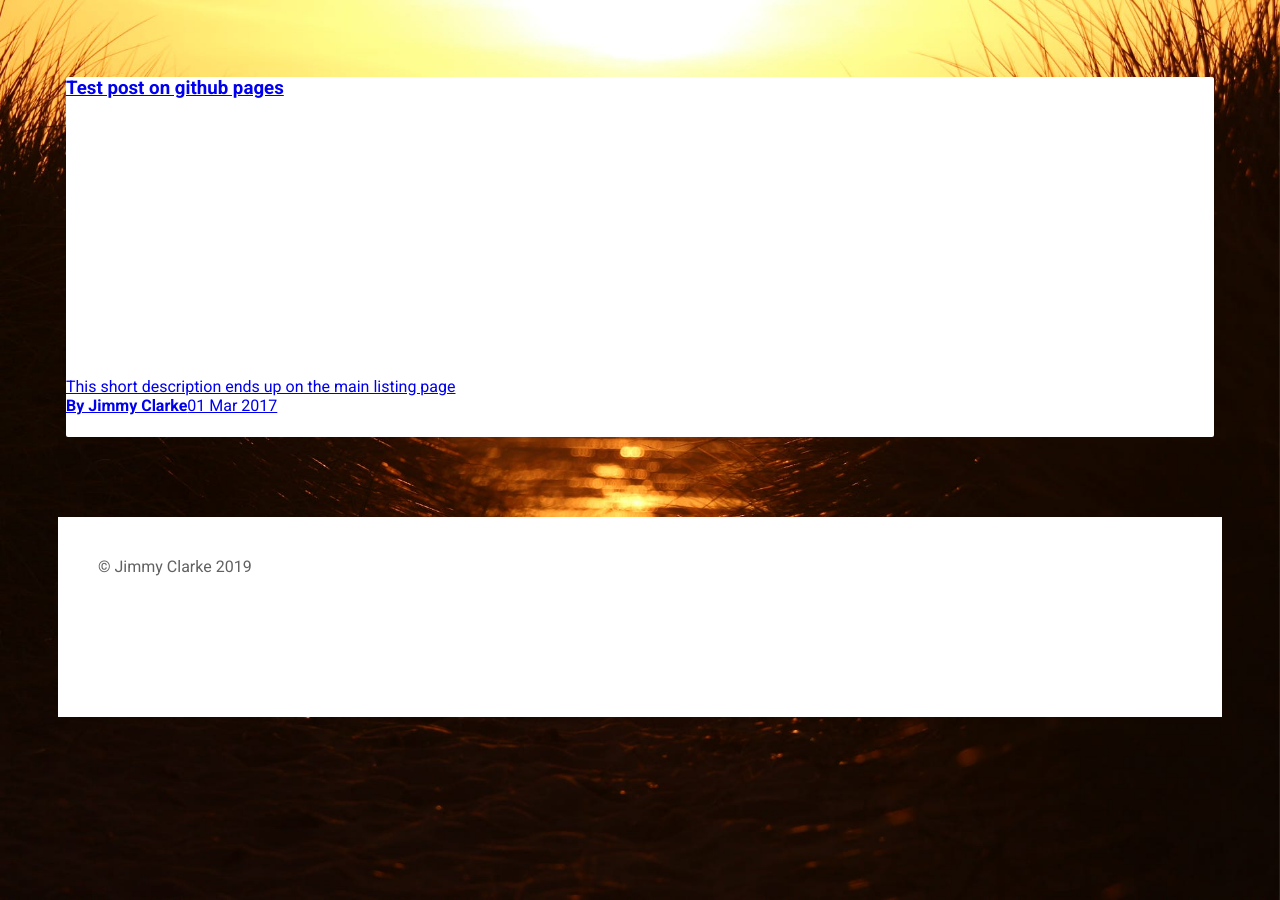
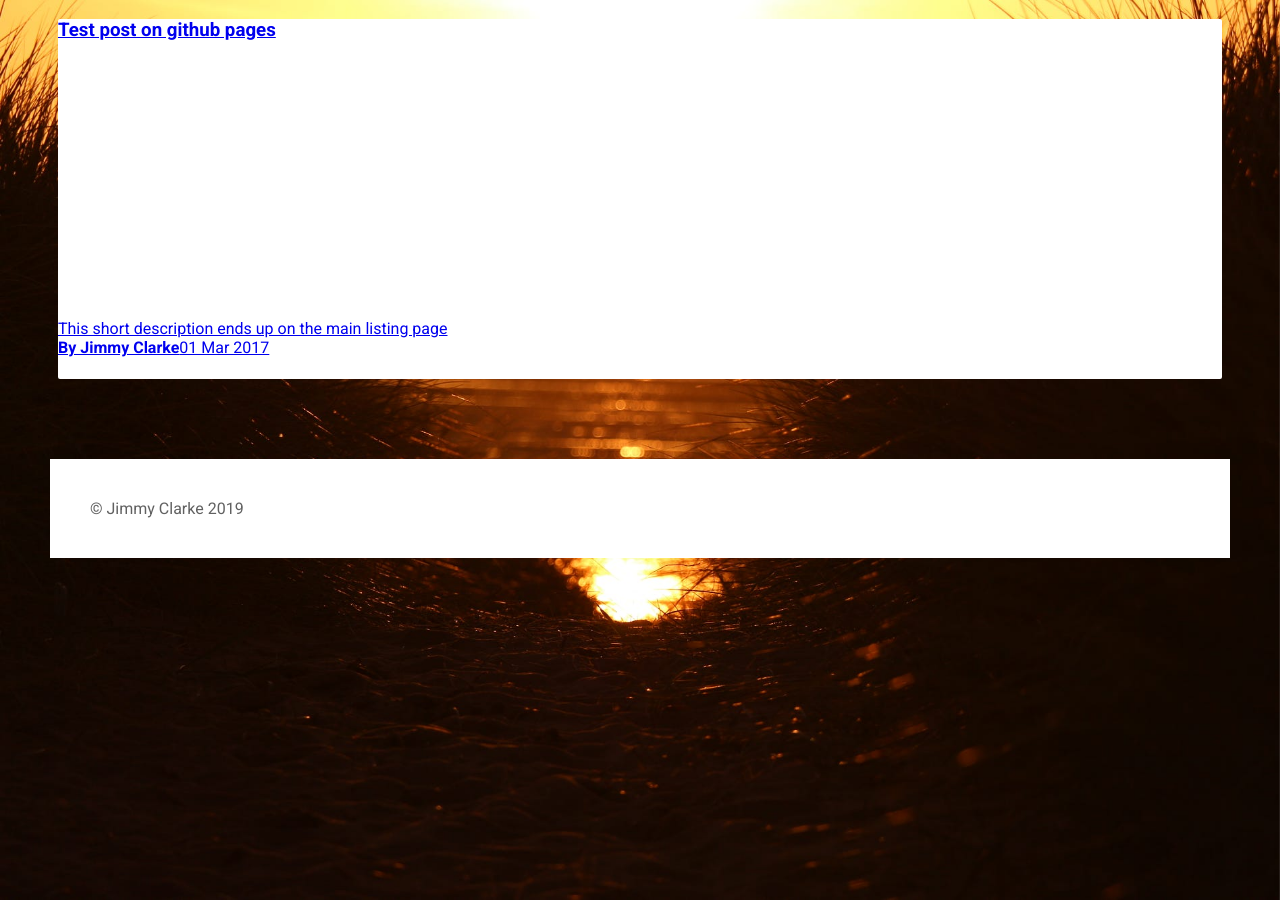
Before and after one commit to jimmyclarke113/jimmyclarke113.github.io, a Jekyll site: the page built from index.html, in a window 1280 px wide. Built offline with Jekyll 4.4.1, drawn with Linux system fonts in a browser that asks for light colours.

Commit message:
Update styles2019.css

```diff
--- a/css/styles2019.css
+++ b/css/styles2019.css
@@ -15,7 +15,8 @@
 body{
   color:#616161;
   font-family: 'Roboto', 'Helvetica', sans-serif;
-  padding: 50px 50px 0 50px;
+  padding: 0 50px;
+  margin:0;
 }
 .content{
   background-color:#fff;
@@ -33,7 +34,6 @@
 }
 footer{
   background-color:#fff;
-  height: 120px;
   margin-top:80px;
   padding: 40px;
 }
```
